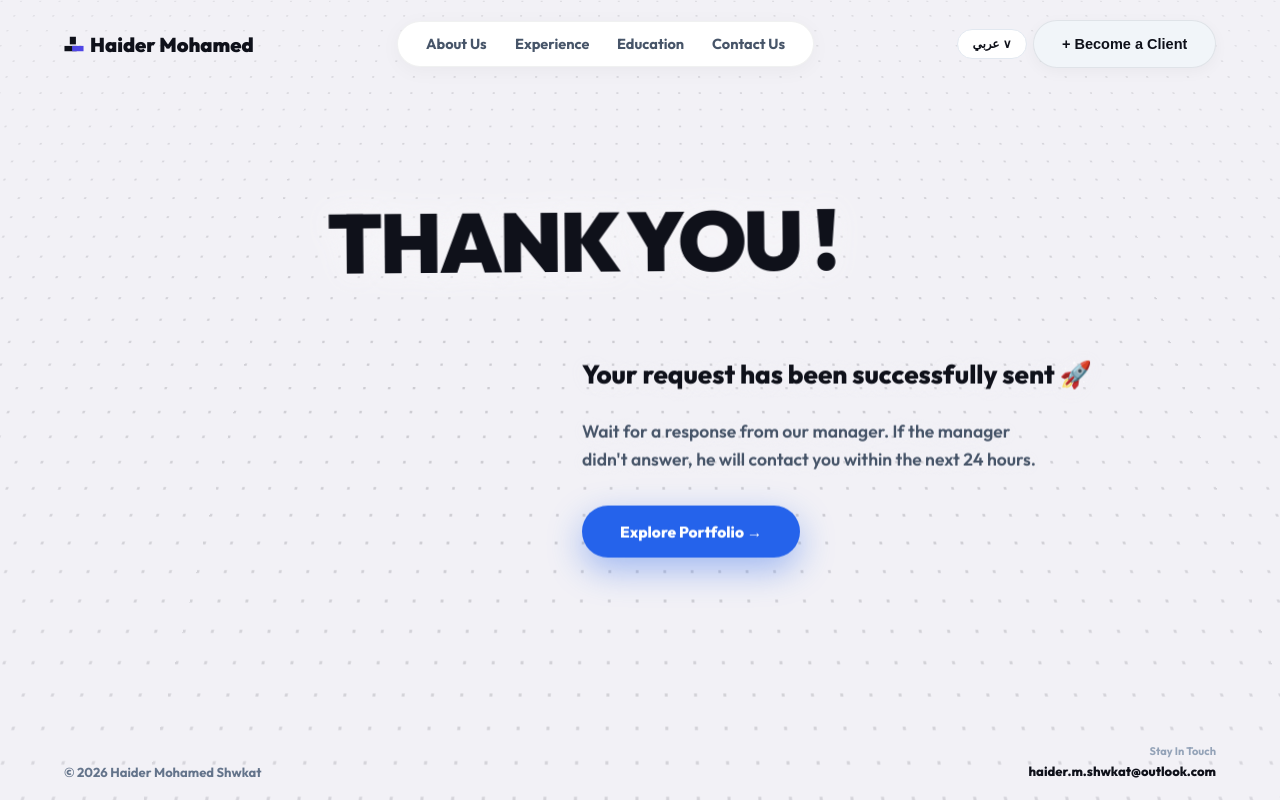
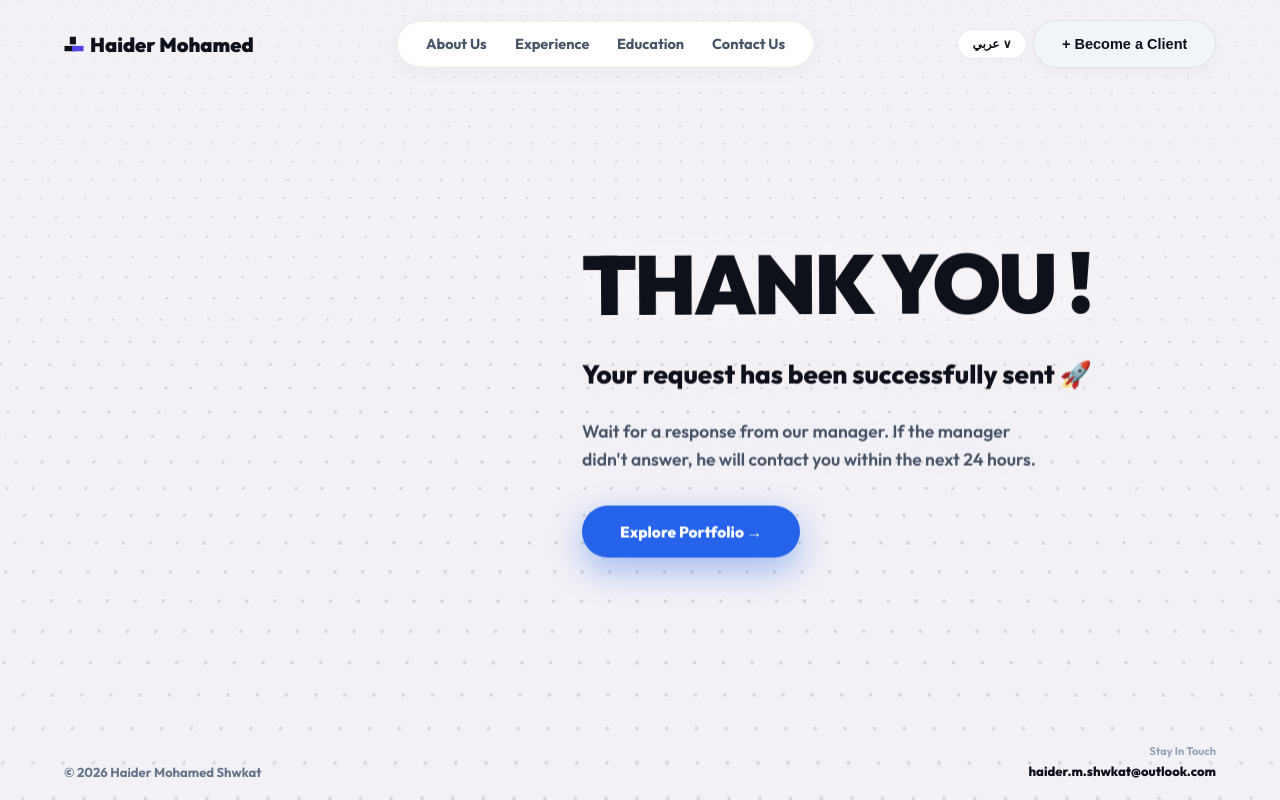
Before and after one commit to haidermoe/cv, a Next.js app: page /thanks in a window 1280 px wide. Built offline with nearby package versions, Linux system fonts and the light colour scheme; no server answers.

Commit message:
Fix text alignment and remove translate offset on thanks page

```diff
--- a/app/globals.css
+++ b/app/globals.css
@@ -1567,16 +1567,16 @@ ul {
 /* NOOMO LABS SPACE FLOATING WEIGHTLESS ANIMATIONS */
 @keyframes spatialFloatSlow {
   0% {
-    transform: translate(-50%, -50%) translateY(0px) rotate(0deg);
+    transform: translateY(0px) rotate(0deg);
   }
   33% {
-    transform: translate(-50%, -50%) translateY(-14px) rotate(0.6deg);
+    transform: translateY(-10px) rotate(0.4deg);
   }
   66% {
-    transform: translate(-50%, -50%) translateY(8px) rotate(-0.5deg);
+    transform: translateY(6px) rotate(-0.3deg);
   }
   100% {
-    transform: translate(-50%, -50%) translateY(0px) rotate(0deg);
+    transform: translateY(0px) rotate(0deg);
   }
 }
 
--- a/app/thanks/page.tsx
+++ b/app/thanks/page.tsx
@@ -372,11 +372,13 @@ export default function ThanksPage() {
           <h1
             className="noomo-giant-title-float"
             style={{
-              fontSize: isDesktop ? "clamp(48px, 6.5vw, 120px)" : "clamp(32px, 8.8vw, 60px)",
+              fontSize: isDesktop ? "clamp(48px, 6.5vw, 120px)" : "clamp(34px, 9.2vw, 56px)",
               fontWeight: "900",
               color: "#0f111a",
               letterSpacing: "-0.03em",
-              margin: "0 0 10px 0",
+              margin: "0 auto 10px",
+              textAlign: isDesktop ? (lang === "AR" ? "right" : "left") : "center",
+              width: "100%",
               lineHeight: "1.05",
               zIndex: 1,
               userSelect: "none",
@@ -393,6 +395,8 @@ export default function ThanksPage() {
               fontWeight: "800",
               color: "#0f111a",
               marginBottom: "8px",
+              textAlign: isDesktop ? (lang === "AR" ? "right" : "left") : "center",
+              width: "100%",
               lineHeight: "1.3",
               textShadow: "0 2px 16px rgba(242, 241, 246, 0.9)",
             }}
@@ -408,7 +412,9 @@ export default function ThanksPage() {
               lineHeight: "1.6",
               fontWeight: "600",
               marginBottom: isDesktop ? "32px" : "22px",
+              textAlign: isDesktop ? (lang === "AR" ? "right" : "left") : "center",
               maxWidth: "460px",
+              width: "100%",
               textShadow: "0 1px 12px rgba(242, 241, 246, 0.9)",
             }}
           >
@@ -433,6 +439,7 @@ export default function ThanksPage() {
               display: "inline-flex",
               alignItems: "center",
               gap: "8px",
+              margin: isDesktop ? "0" : "0 auto",
             }}
           >
             {lang === "AR" ? "← تصفح بقية الأقسام" : "Explore Portfolio →"}
```
